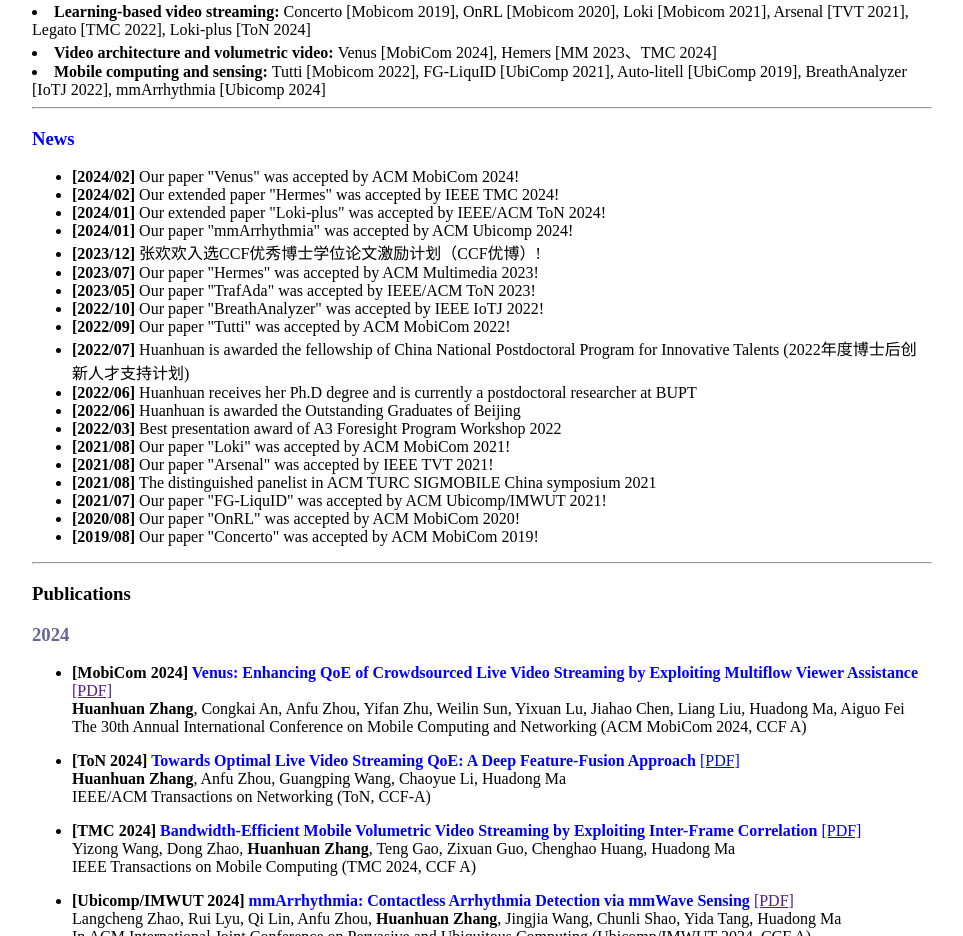
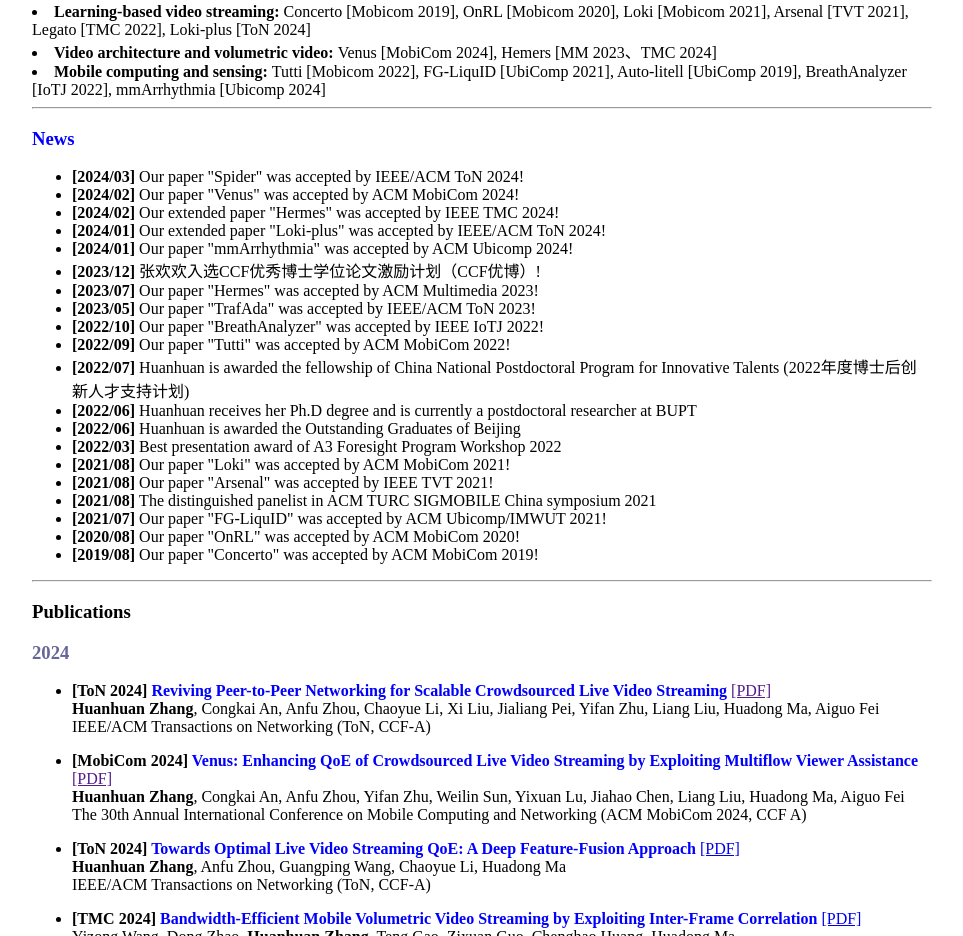
Before and after one commit to HuanhuanZhangBUPT/HuanhuanZhangBUPT.github.io, a plain HTML site: page index.html in a window 1280 px wide. Shown: the part 399-1335 px from the top of the page, without its empty margins (158-1121 px from the left). Drawn offline with Linux system fonts and the light colour scheme.

Commit message:
Update index.html
update publications

```diff
--- a/index.html
+++ b/index.html
@@ -42,6 +42,8 @@
 <h3 id="news"><font color="blue">News</font></h3>
 
 <ul>
+  <li><strong>[2024/03] </strong>Our paper "Spider"  was accepted by IEEE/ACM ToN 2024!
+</li>
   <li><strong>[2024/02] </strong>Our paper "Venus"  was accepted by ACM MobiCom 2024!
 </li>
 <li><strong>[2024/02] </strong>Our extended paper "Hermes"  was accepted by IEEE TMC 2024!
@@ -91,6 +93,12 @@
 
 <h3 id="year2024"><font color="#666699">2024</font></h3>
 
+<ul>
+  <li><p><strong>[ToN 2024] <font color="blue">Reviving Peer-to-Peer Networking for Scalable Crowdsourced Live Video Streaming </font></strong> <a href="">[PDF]</a ><br>
+    <strong>Huanhuan Zhang</strong>, Congkai An, Anfu Zhou, Chaoyue Li, Xi Liu, Jialiang Pei, Yifan Zhu, Liang Liu, Huadong Ma, Aiguo Fei <br>
+    IEEE/ACM Transactions on Networking (ToN, CCF-A)</p >
+  </li>
+</ul>
 
 <ul>
   <li><p><strong>[MobiCom 2024] <font color="blue">Venus: Enhancing QoE of Crowdsourced Live Video
```
